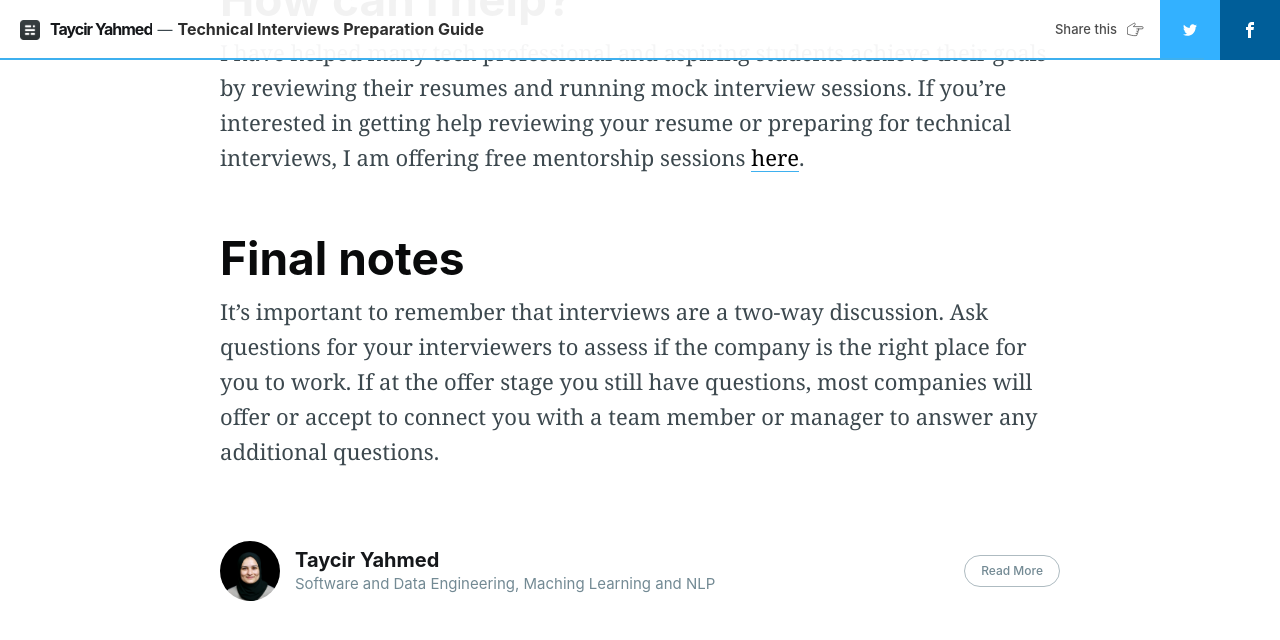
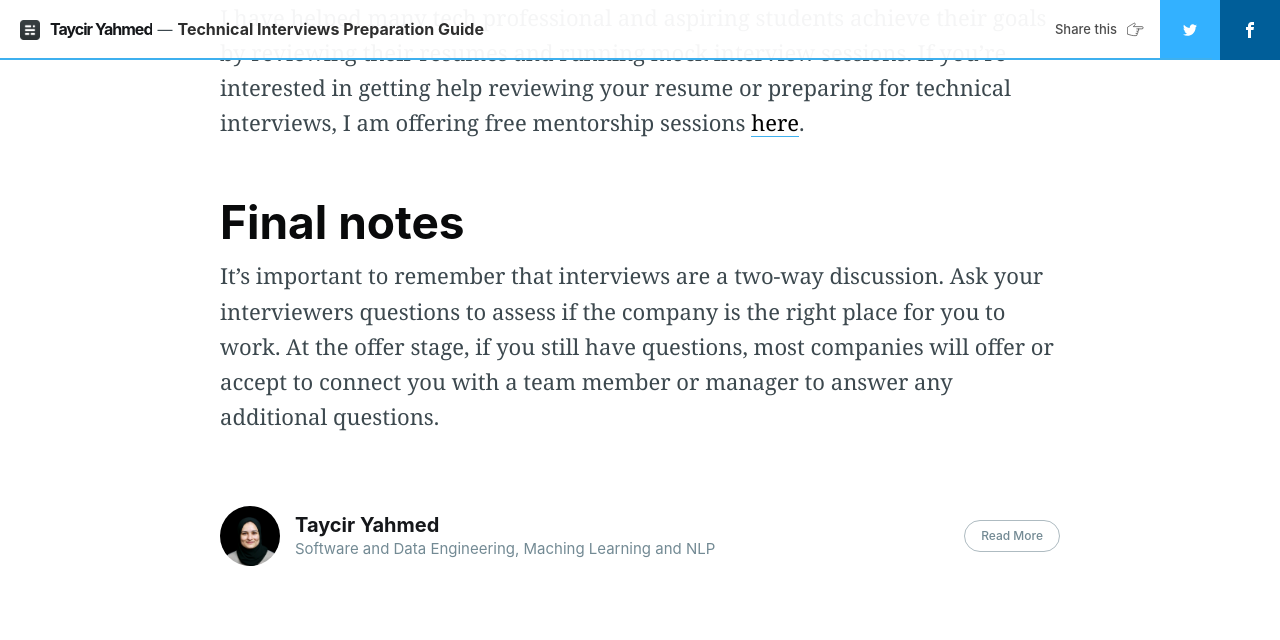
Before and after one commit to tayciryahmed/tayciryahmed.github.io, a Jekyll site: the page built from _posts/2024-05-27-tech-interviews-guide.markdown, in a window 1280 px wide and 900 px high, scrolled down 5370 px, cut to the strip 0-730 px from the top of the window. Shown: the top 640 px of the strip. Built offline with Jekyll 4.4.1, drawn with Linux system fonts in a browser that asks for light colours; nearby versions of some CDN libraries; comment, search, counter and statistics services are not loaded; some of the changed text lies outside the part shown.

Commit message:
Small fixes in 2024-05-27-tech-interviews-guide.markdown

```diff
--- a/_posts/2024-05-27-tech-interviews-guide.markdown
+++ b/_posts/2024-05-27-tech-interviews-guide.markdown
@@ -68,4 +68,4 @@
 I have helped many tech professional and aspiring students achieve their goals by reviewing their resumes and running mock interview sessions. If you're interested in getting help reviewing your resume or preparing for technical interviews, I am offering free mentorship sessions [here](https://mentors.codingcoach.io/u/66530c994474770664cda1b1?name=Taycir+Yahmed).
 
 # Final notes
-It's important to remember that interviews are a two-way discussion. Ask questions for your interviewers to assess if the company is the right place for you to work. If at the offer stage you still have questions, most companies will offer or accept to connect you with a team member or manager to answer any additional questions.
+It's important to remember that interviews are a two-way discussion. Ask your interviewers questions to assess if the company is the right place for you to work. At the offer stage, if you still have questions, most companies will offer or accept to connect you with a team member or manager to answer any additional questions.
```
Also changed, not shown: other parts of _posts/2024-05-27-tech-interviews-guide.markdown (+1 -1 lines).
